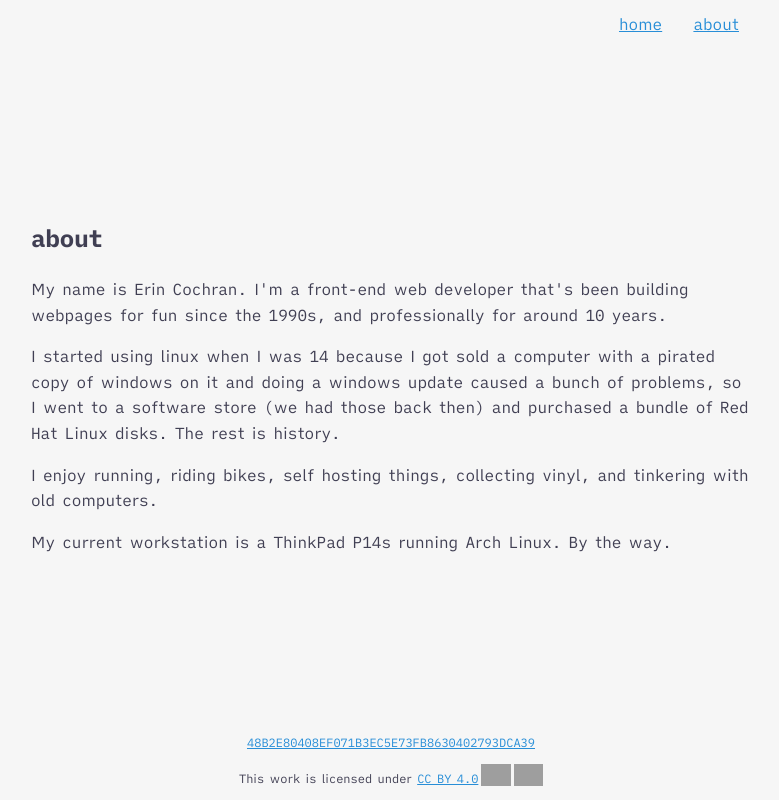
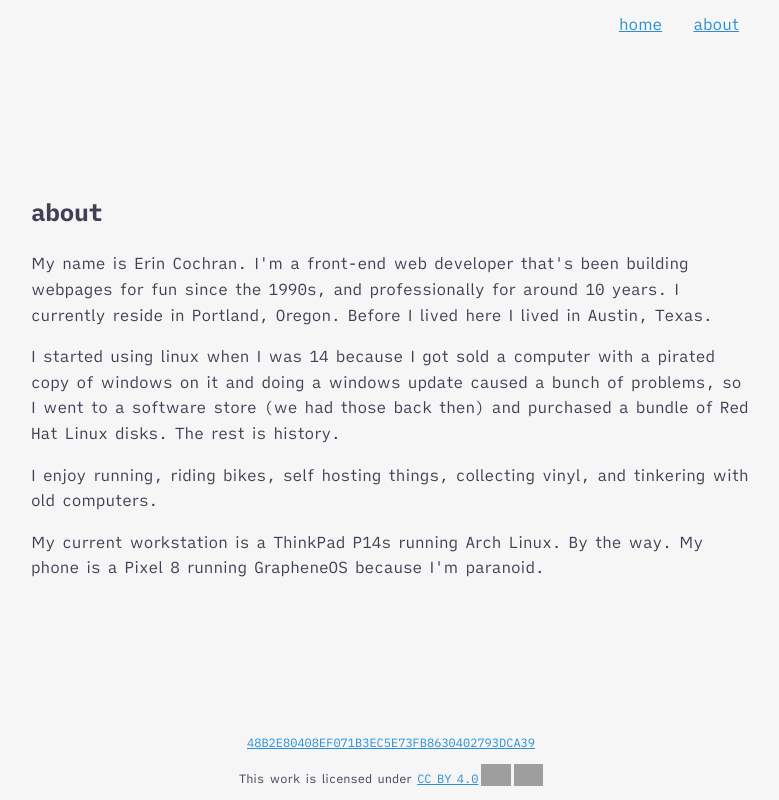
Before and after one commit to erin-cochran/erin-cochran.github.io, an Eleventy site: page about.html in a window 1280 px wide. Shown: the whole page, without its empty margins (249-1028 px from the left). Built offline with nearby package versions, Linux system fonts and the light colour scheme; Eleventy itself is replaced by a stand-in of ours; files that its build step writes are made by us from their sources; grey boxes are pictures that could not be loaded; files whose address does not match are found by name.

Commit message:
more about

```diff
--- a/about.html
+++ b/about.html
@@ -4,8 +4,8 @@ title: "erin cochran ✿ front-end developer in Portland, OR"
 ---
 <article>
   <h1>about</h1>
-  <p>My name is Erin Cochran. I'm a front-end web developer that's been building webpages for fun since the 1990s, and professionally for around 10 years.</p>
+  <p>My name is Erin Cochran. I'm a front-end web developer that's been building webpages for fun since the 1990s, and professionally for around 10 years. I currently reside in Portland, Oregon. Before I lived here I lived in Austin, Texas.</p>
   <p>I started using linux when I was 14 because I got sold a computer with a pirated copy of windows on it and doing a windows update caused a bunch of problems, so I went to a software store (we had those back then) and purchased a bundle of Red Hat Linux disks. The rest is history.</p>
   <p>I enjoy running, riding bikes, self hosting things, collecting vinyl, and tinkering with old computers.</p>
-  <p>My current workstation is a ThinkPad P14s running Arch Linux. By the way.</p>
+  <p>My current workstation is a ThinkPad P14s running Arch Linux. By the way. My phone is a Pixel 8 running GrapheneOS because I'm paranoid.</p>
 </article>
```
